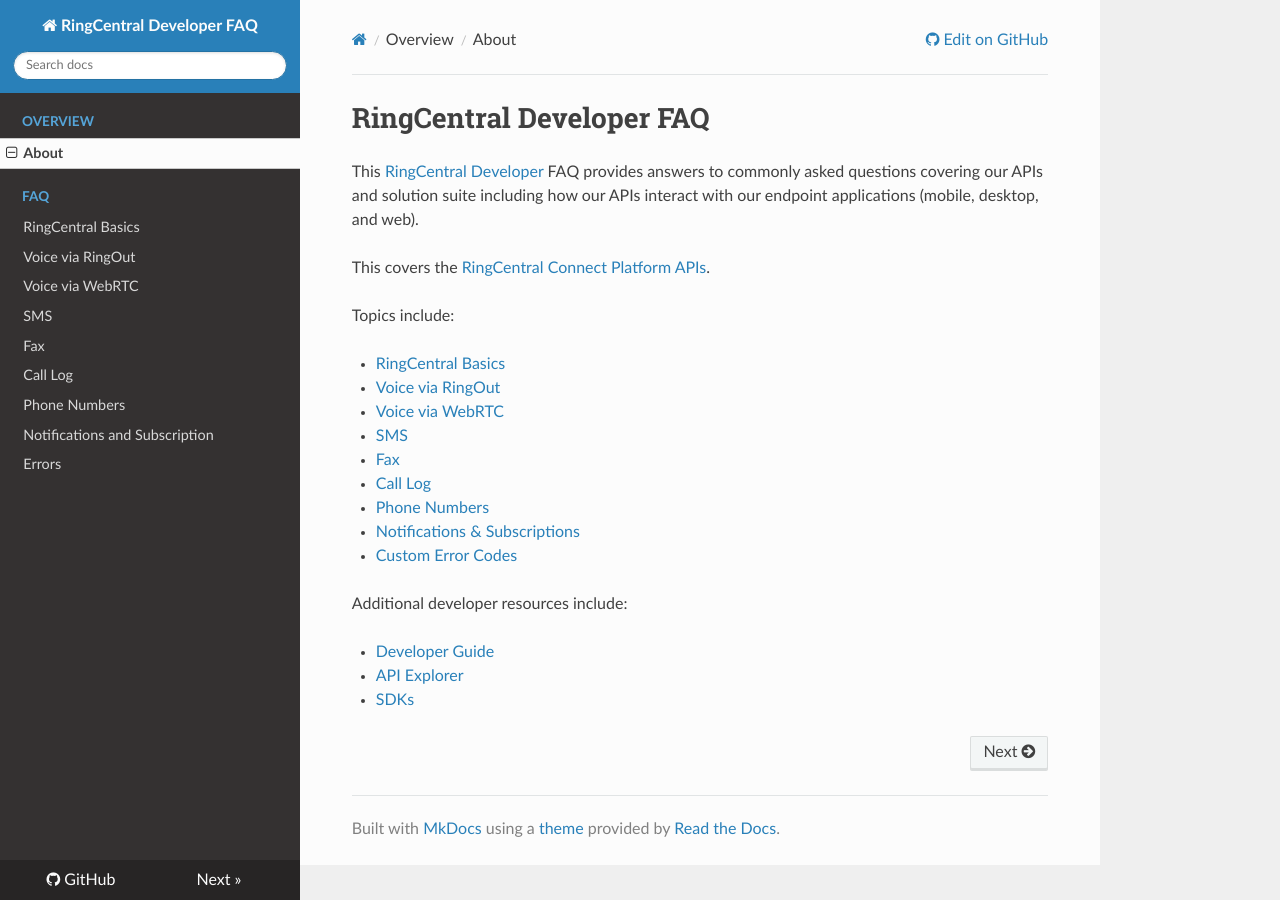
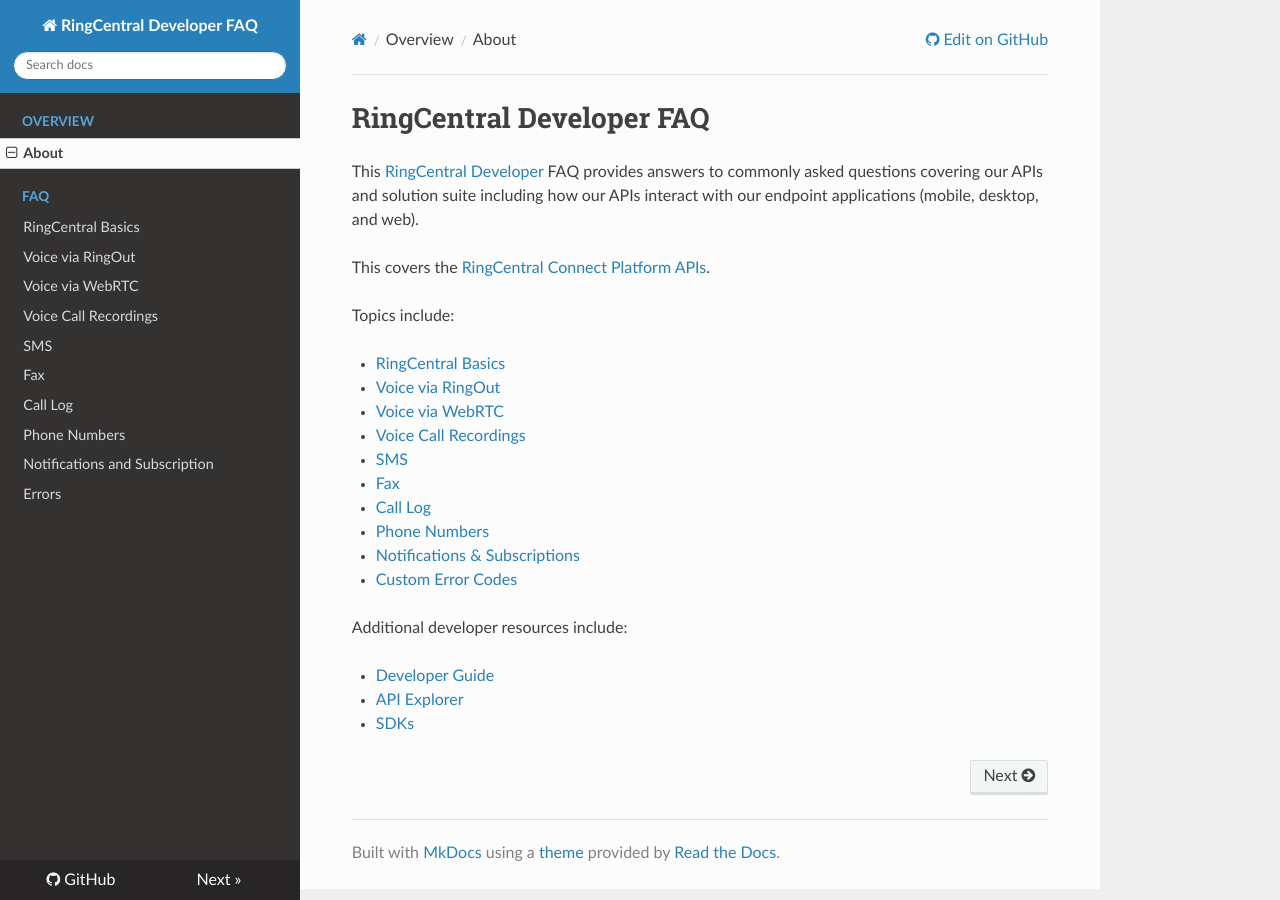
Before and after one commit to ringcentral/ringcentral-faq, an MkDocs documentation site: the page built from docs/index.md, in a window 1280 px wide. Built offline with MkDocs 1.6.1, drawn with Linux system fonts in a browser that asks for light colours; nearby versions of some CDN libraries; old or Windows-style settings are respelled for this version of MkDocs.

Commit message:
add call recording

```diff
--- a/docs/index.md
+++ b/docs/index.md
@@ -9,6 +9,7 @@
 * [RingCentral Basics](basics.md)
 * [Voice via RingOut](voice_ringout.md)
 * [Voice via WebRTC](voice_webrtc.md)
+* [Voice Call Recordings](voice_recording.md)
 * [SMS](sms.md)
 * [Fax](fax.md)
 * [Call Log](call_log.md)
--- a/mkdocs.yml
+++ b/mkdocs.yml
@@ -9,6 +9,7 @@
 - ['basics.md', 'FAQ', 'RingCentral Basics']
 - ['voice_ringout.md', 'FAQ', 'Voice via RingOut']
 - ['voice_webrtc.md', 'FAQ', 'Voice via WebRTC']
+- ['voice_recording.md', 'FAQ', 'Voice Call Recordings']
 - ['sms.md', 'FAQ', 'SMS']
 - ['fax.md', 'FAQ', 'Fax']
 - ['call_log.md', 'FAQ', 'Call Log']
```
Also changed, not shown: docs/voice_recording.md (added, +5 -0 lines).
